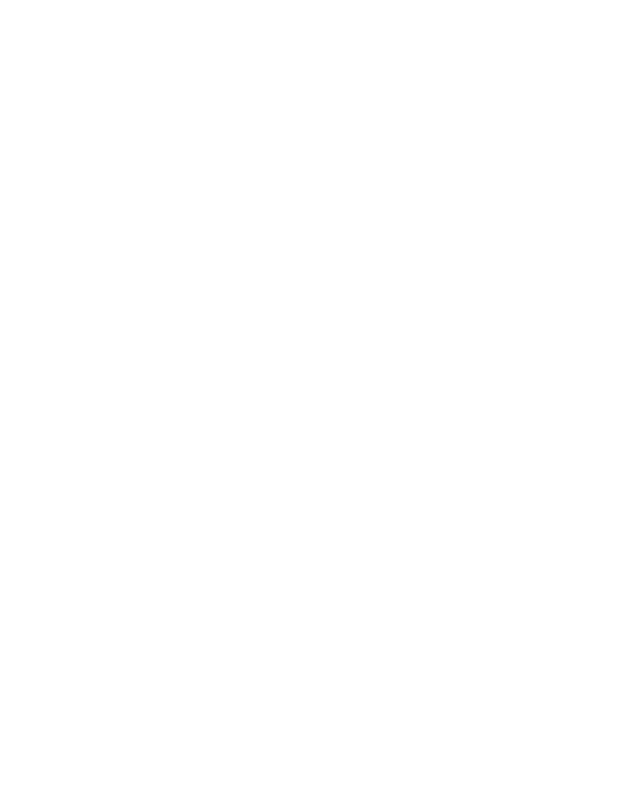
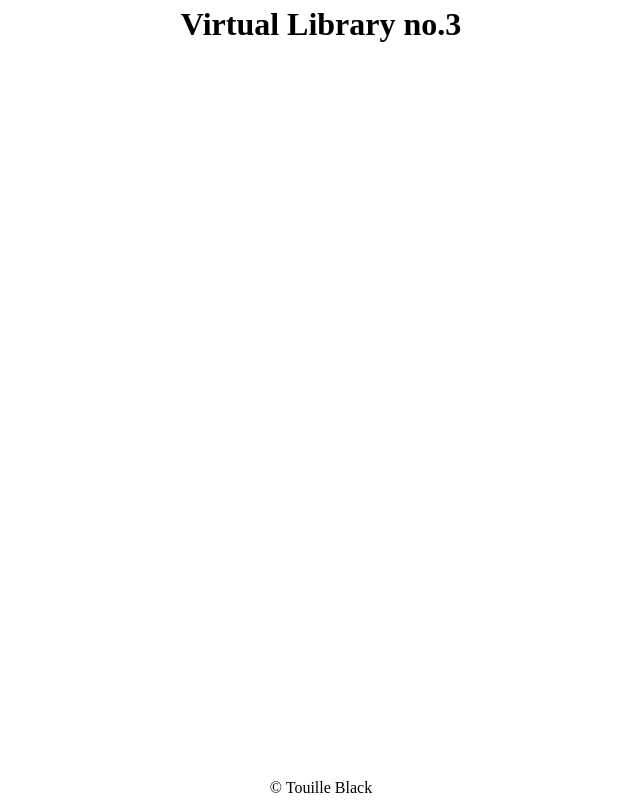
Before and after one commit to Tou1lle/library-top3, a plain HTML site: page index.html in a window 1280 px wide. Shown: the whole page, without its empty margins (319-959 px from the left). Drawn offline with Linux system fonts and the light colour scheme.

Commit message:
Create basic html layout

```diff
--- a/index.html
+++ b/index.html
@@ -9,6 +9,8 @@
   <script src="scripts/script.js" defer></script>
 </head>
 <body>
-
+  <h1>Virtual Library no.3</h1>
+  <div class="library bookshelf"></div>
+  <footer>&copy; Touille Black</footer>
 </body>
 </html>
--- a/styles/styles.css
+++ b/styles/styles.css
@@ -0,0 +1,14 @@
+body {
+  display: flex;
+  flex-direction: column;
+  min-height: 100vh;
+}
+
+h1,
+footer {
+  text-align: center;
+}
+
+.library {
+  flex-grow: 1;
+}
```
